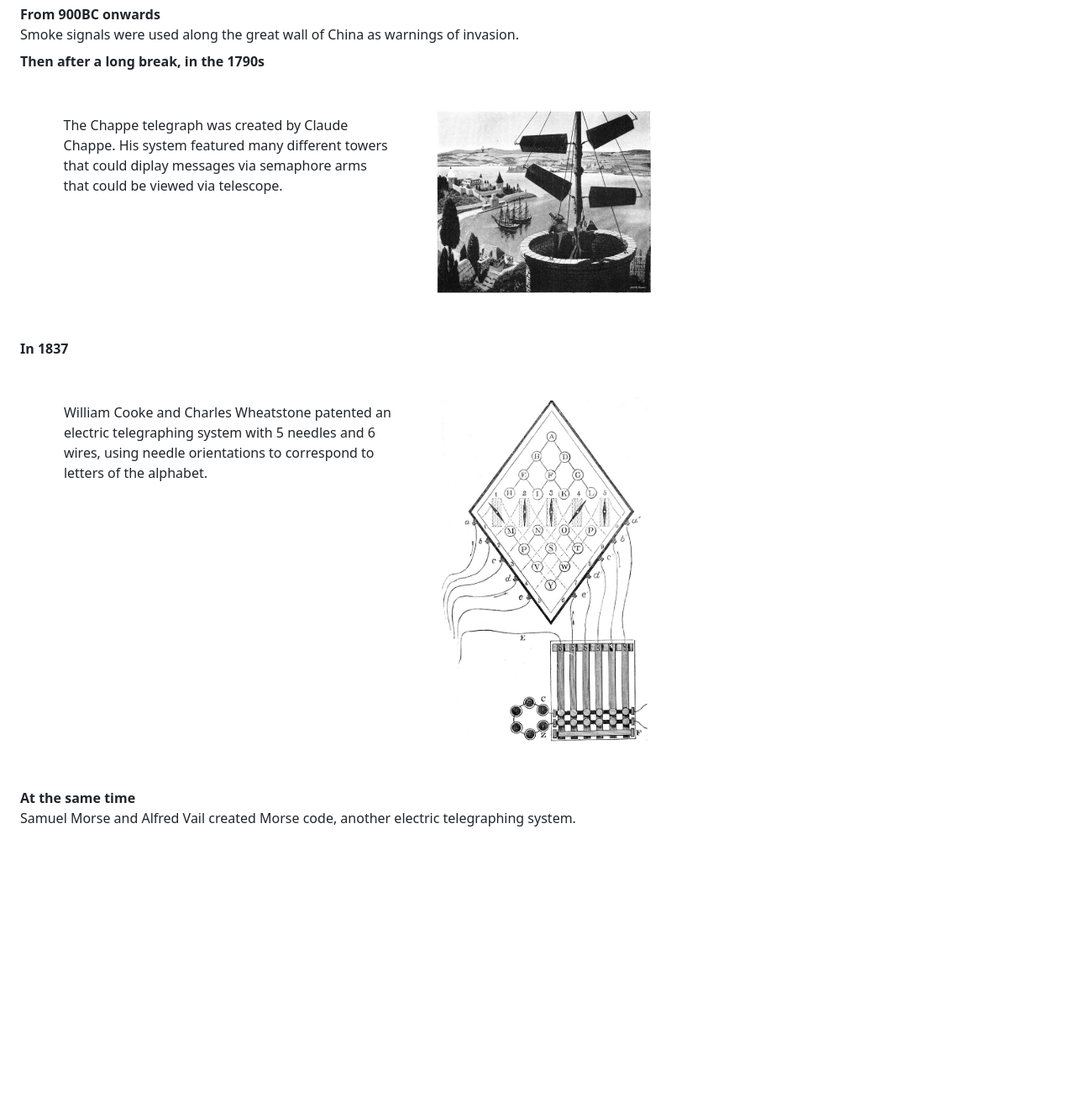
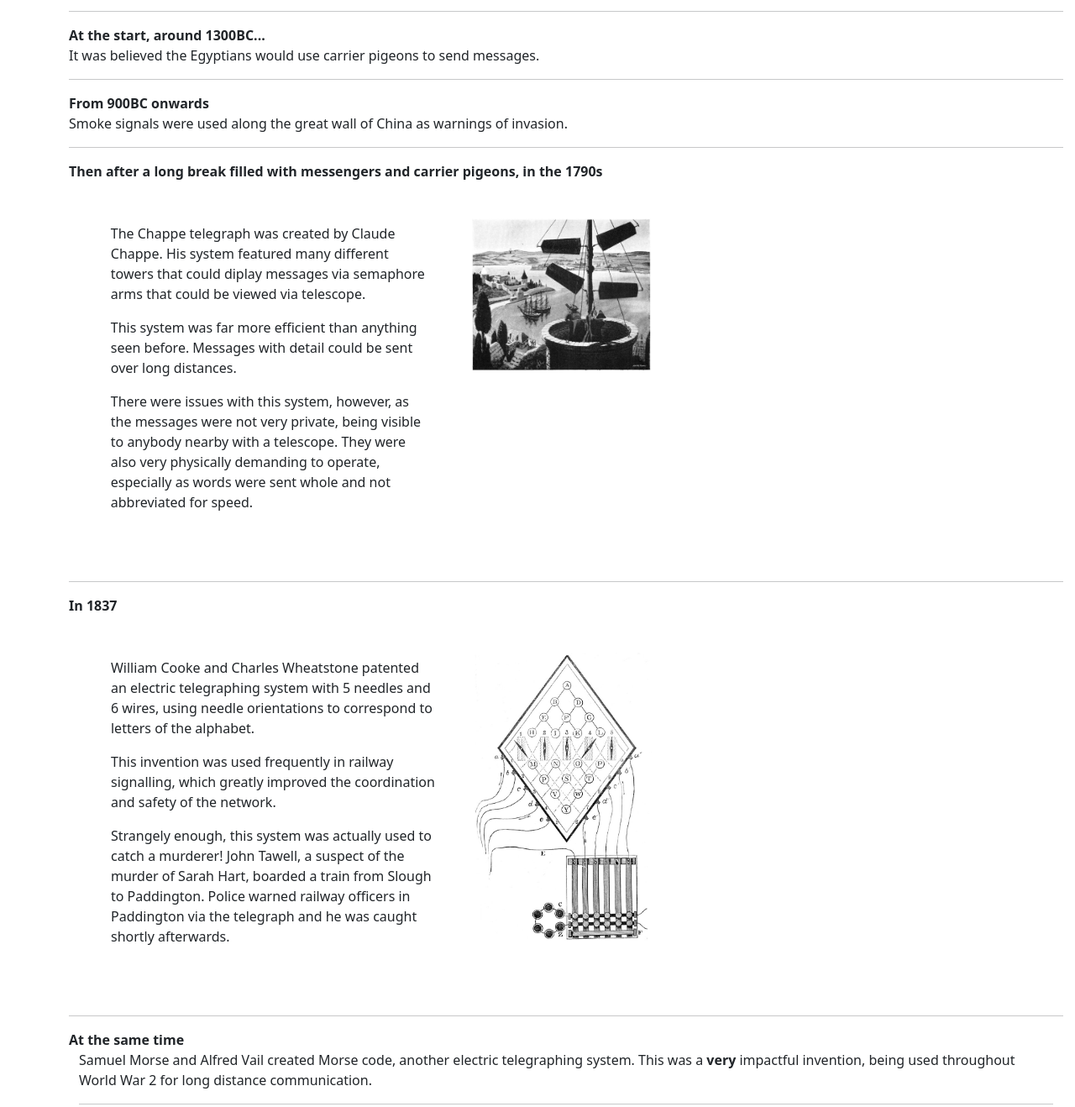
Before and after one commit to vealo31770/Prog-Black-Practical-Week-4, a plain HTML site: page communications.html in a window 1280 px wide. Shown: the part 371-1689 px from the top of the page at 84% size. Before the commit the page ends 1373 px from the top, so only its background shows below. Drawn offline with nearby package versions, Linux system fonts and the light colour scheme.

Commit message:
add images to comms and new css style

```diff
--- a/communications.html
+++ b/communications.html
@@ -34,47 +34,62 @@
         </div>
     </nav>
 
-    <script src="https://cdn.jsdelivr.net/npm/bootstrap@5.2.3/dist/js/bootstrap.bundle.min.js" integrity="sha384-kenU1KFdBIe4zVF0s0G1M5b4hcpxyD9F7jL+jjXkk+Q2h455rYXK/7HAuoJl+0I4" crossorigin="anonymous"></script>
-    <script src="https://cdn.jsdelivr.net/npm/@popperjs/core@2.11.6/dist/umd/popper.min.js" integrity="sha384-oBqDVmMz9ATKxIep9tiCxS/Z9fNfEXiDAYTujMAeBAsjFuCZSmKbSSUnQlmh/jp3" crossorigin="anonymous"></script>
-    <script src="https://cdn.jsdelivr.net/npm/bootstrap@5.2.3/dist/js/bootstrap.min.js" integrity="sha384-cuYeSxntonz0PPNlHhBs68uyIAVpIIOZZ5JqeqvYYIcEL727kskC66kF92t6Xl2V" crossorigin="anonymous"></script>
+
 
     <div class="container-fluid">
-
-        <h1>COMMUNICATIONS</h1>
+        <br>
+        <h1>COMMUNICATION</h1>
 
         <br>
         <h3>From ancient smoke plumes and sun signals to the mobile telephone, communications have been revolutionized by technology.</h2>
         <br>
         <br>
-        <div class="container-fluid">
+        <div class="container">
 
             <h4>The long timeline of long-distance communication</h4>
             <br>
             <dl>
+                <hr>
                 <dt>At the start, around 1300BC...</dt>
                 <dd>It was believed the Egyptians would use carrier pigeons to send messages.</dd>
-
+                <hr>
                 <dt>From 900BC onwards</dt>
                 <dd>Smoke signals were used along the great wall of China as warnings of invasion.</dd>
-
-                <dt>Then after a long break, in the 1790s</dt>
+                <hr>
+                <dt>Then after a long break filled with messengers and carrier pigeons, in the 1790s</dt>
                 <dd> <div class="splitcontainer">
 
-                    <div class="d_left"><p>The Chappe telegraph was created by Claude Chappe. His system featured many different towers that could diplay messages via semaphore arms that could be viewed via telescope.</p></div>
-                    <div class="d_right"><img src="images/comms_semaphore.jpg" width="80%"></div>
+                    <div class="d_left"><p>The Chappe telegraph was created by Claude Chappe. His system featured many different towers that could diplay messages via semaphore arms that could be viewed via telescope.</p>
+                    <p>This system was far more efficient than anything seen before. Messages with detail could be sent over long distances.</p>
+                    <p>There were issues with this system, however, as the messages were not very private, being visible to anybody nearby with a telescope. They were also very physically demanding to operate, especially as words were sent whole and not abbreviated for speed.</p>
+                    </div>
+                    <div class="d_right"><img src="images/comms_semaphore.jpg" width="70%"></div>
 
                 </div></dd>
-
+                <hr>
                 <dt>In 1837</dt>
                 <dd> <div class = "splitcontainer">
-                    <div class="d_left">William Cooke and Charles Wheatstone patented an electric telegraphing system with 5 needles and 6 wires, using needle orientations to correspond to letters of the alphabet.</div>
-                    <div class="d_right"><img src="images/comms_cooke_wheatstone.jpg" width="80%"></div>
+                    <div class="d_left"><p>William Cooke and Charles Wheatstone patented an electric telegraphing system with 5 needles and 6 wires, using needle orientations to correspond to letters of the alphabet.</p>
+                    <p>This invention was used frequently in railway signalling, which greatly improved the coordination and safety of the network.</p>
+                    <p>Strangely enough, this system was actually used to catch a murderer! John Tawell, a suspect of the murder of Sarah Hart, boarded a train from Slough to Paddington. Police warned railway officers in Paddington via the telegraph and he was caught shortly afterwards.</p>
+                    </div>
+
+                    <div class="d_right"><img src="images/comms_cooke_wheatstone.jpg" width="70%"></div>
 
 
                 </div></dd>
+                <hr>
+                <dt>At the same time</dt>
+                <dd> <div class="container-fluid">
+                    <p>Samuel Morse and Alfred Vail created Morse code, another electric telegraphing system. This was a <b>very</b> impactful invention, being used throughout World War 2 for long distance communication.</p>
+                    <hr>
+                    <div class="splitcontainer">
+                        <img src="images/comms_morse_code.jpg">
+                        <img src="images/comms_morse_in_use.jpg">
+                    </div>
+                </div></dd>
 
-                <dt>At the same time</dt>
-                <dd>Samuel Morse and Alfred Vail created Morse code, another electric telegraphing system.</dd>
+
 
             </dl>
 
@@ -89,6 +104,12 @@
 
     </div>
 
+    <script src="https://cdn.jsdelivr.net/npm/bootstrap@5.2.3/dist/js/bootstrap.bundle.min.js" integrity="sha384-kenU1KFdBIe4zVF0s0G1M5b4hcpxyD9F7jL+jjXkk+Q2h455rYXK/7HAuoJl+0I4" crossorigin="anonymous"></script>
+    <script src="https://cdn.jsdelivr.net/npm/@popperjs/core@2.11.6/dist/umd/popper.min.js" integrity="sha384-oBqDVmMz9ATKxIep9tiCxS/Z9fNfEXiDAYTujMAeBAsjFuCZSmKbSSUnQlmh/jp3" crossorigin="anonymous"></script>
+    <script src="https://cdn.jsdelivr.net/npm/bootstrap@5.2.3/dist/js/bootstrap.min.js" integrity="sha384-cuYeSxntonz0PPNlHhBs68uyIAVpIIOZZ5JqeqvYYIcEL727kskC66kF92t6Xl2V" crossorigin="anonymous"></script>
+
+    <a href="#">Back to top</a>
+
 
 </body>
 </html>
--- a/styles.css
+++ b/styles.css
@@ -34,3 +34,9 @@
   grid-template-rows: 1fr;
   gap: 3rem;
 }
+
+.backToTop {
+    text-decoration: none;
+    align-content: center;
+    color:darkslateblue;
+}
```
Also changed, not shown: images/comms_morse_code.jpg (added), images/comms_morse_in_use.jpg (added).
